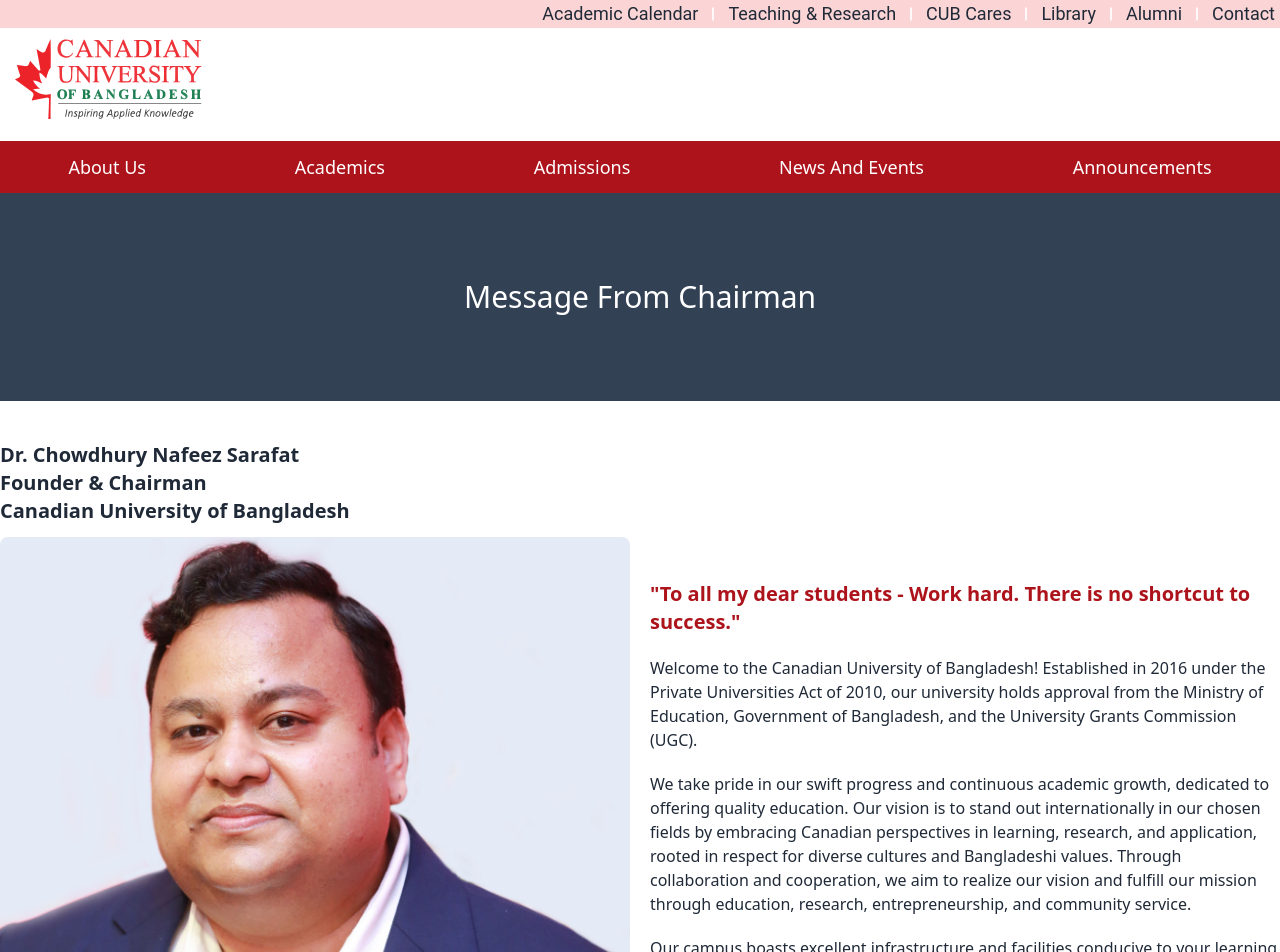
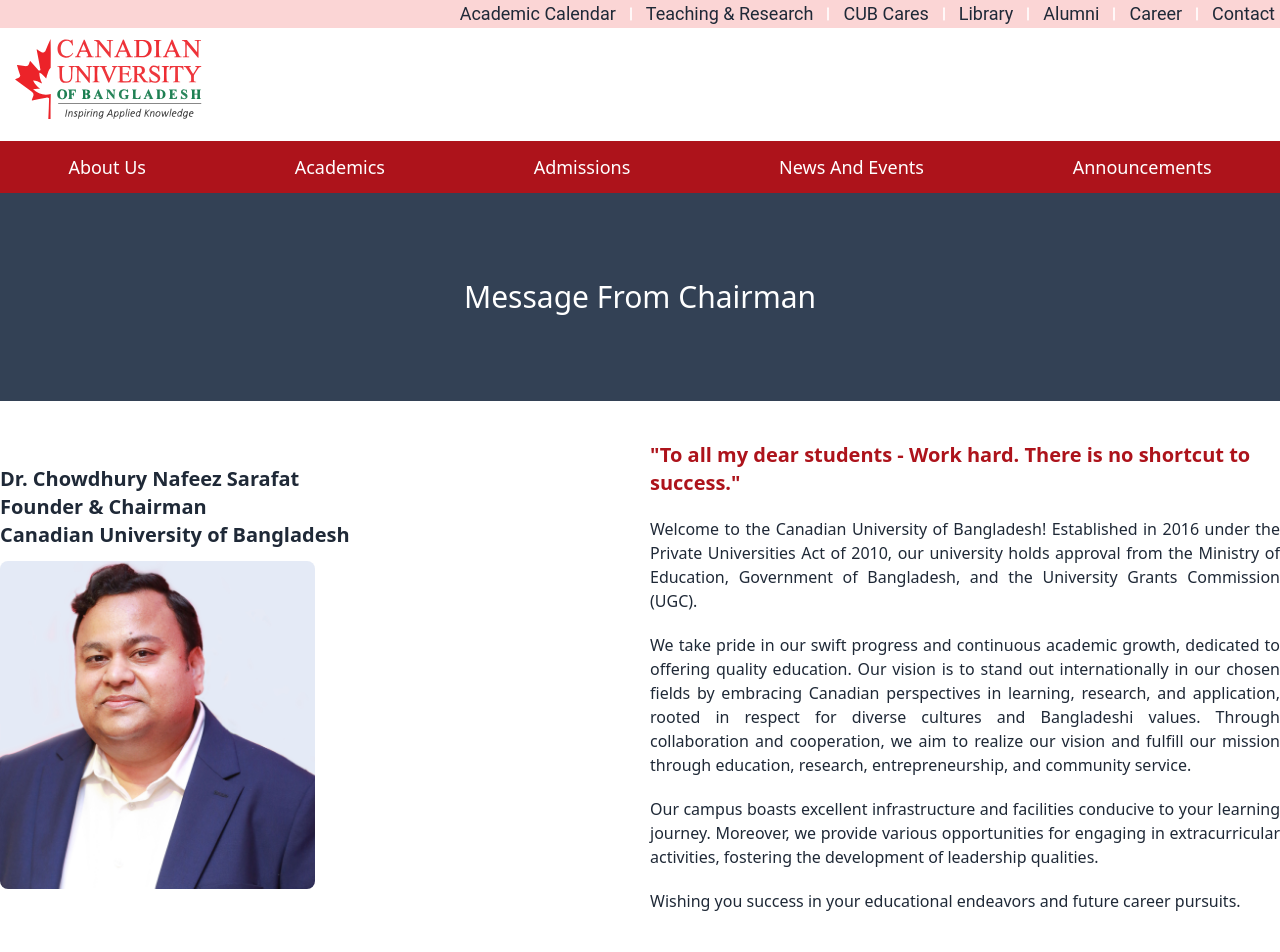
Before and after one commit to NahidRuhan/cub-web, a React (Vite) app: page /about-us/chairman-message in a window 1280 px wide. Shown: the top 952 px of the page. Built offline with nearby package versions, Linux system fonts and the light colour scheme.

Commit message:
updated 3

```diff
--- a/src/pages/home/Scholarship.jsx
+++ b/src/pages/home/Scholarship.jsx
@@ -11,7 +11,7 @@
                 backgroundPosition: 'center',
             }}
         >
-            <div className="flex flex-col justify-center items-center h-screen mx-3 lg:mx-auto lg:max-w-4xl xl:max-w-7xl 2xl:max-w-7xl pt-20 gap-3 lg:gap-10">
+            <div className="flex flex-col justify-center items-center h-screen mx-3 lg:mx-auto lg:max-w-4xl xl:max-w-7xl 2xl:max-w-7xl pt-36 gap-3 lg:gap-10">
                 <div className="flex flex-col gap-3 lg:gap-10 text-center">
                     <h1 className="font-roboto font-normal text-3xl lg:text-5xl">Scholarships and Financial Aid</h1>
                     <p className="font-nunito font-normal text-base lg:text-2xl">Each semester, Canadian University Of Bangladesh is proud to honor academically talented and exceptionally skilled students with a variety of scholarships and awards. The university annually awards more than 100 million takas as scholarships to both undergraduate and postgraduate students.</p>
--- a/src/shared/Message.jsx
+++ b/src/shared/Message.jsx
@@ -25,6 +25,7 @@
 <div className="lg:w-1/2 relative flex lg:flex-col flex-col-reverse">
             {isVisible && (
               <TypeAnimation
+              cursor={false}
               ref={animationRef}
               className="text-xl font-bold h-28 md:h-24 text-center md:text-left"
               style={{ whiteSpace: 'pre-line', display: 'block' }}
@@ -37,7 +38,7 @@
             />
             )}
             <img
-              className="w-full rounded-lg"
+              className="w-full lg:w-3/4 xl:w-1/2 rounded-lg"
               src={chairman}
               alt="Chairman"
             />
@@ -45,10 +46,10 @@
     <div className="lg:w-1/2">
         <div className="flex flex-col gap-5">
             <h1 className="text-xl font-semibold text-logoRed">&quot;To all my dear students - Work hard. There is no shortcut to success.&quot;</h1>
-            <p>Welcome to the Canadian University of Bangladesh! Established in 2016 under the Private Universities Act of 2010, our university holds approval from the Ministry of Education, Government of Bangladesh, and the University Grants Commission (UGC).</p>
-            <p>We take pride in our swift progress and continuous academic growth, dedicated to offering quality education. Our vision is to stand out internationally in our chosen fields by embracing Canadian perspectives in learning, research, and application, rooted in respect for diverse cultures and Bangladeshi values. Through collaboration and cooperation, we aim to realize our vision and fulfill our mission through education, research, entrepreneurship, and community service.</p>
-            <p>Our campus boasts excellent infrastructure and facilities conducive to your learning journey. Moreover, we provide various opportunities for engaging in extracurricular activities, fostering the development of leadership qualities.</p>
-            <p>Wishing you success in your educational endeavors and future career pursuits.</p>
+            <p className='text-justify'>Welcome to the Canadian University of Bangladesh! Established in 2016 under the Private Universities Act of 2010, our university holds approval from the Ministry of Education, Government of Bangladesh, and the University Grants Commission (UGC).</p>
+            <p className='text-justify'>We take pride in our swift progress and continuous academic growth, dedicated to offering quality education. Our vision is to stand out internationally in our chosen fields by embracing Canadian perspectives in learning, research, and application, rooted in respect for diverse cultures and Bangladeshi values. Through collaboration and cooperation, we aim to realize our vision and fulfill our mission through education, research, entrepreneurship, and community service.</p>
+            <p className='text-justify'>Our campus boasts excellent infrastructure and facilities conducive to your learning journey. Moreover, we provide various opportunities for engaging in extracurricular activities, fostering the development of leadership qualities.</p>
+            <p className='text-justify'>Wishing you success in your educational endeavors and future career pursuits.</p>
         </div>
     </div>
 </div>
--- a/src/shared/SecondaryNav.jsx
+++ b/src/shared/SecondaryNav.jsx
@@ -19,7 +19,7 @@
   };
   return (
     <div className="bg-red-200">
-      <div className="mx-3 lg:mx-auto lg:max-w-4xl xl:max-w-7xl 2xl:max-w-7xl hidden lg:flex gap-0 justify-end px- font-roboto font-normal text-lg text-center items-center">
+      <div className="mx-3 lg:mx-auto lg:max-w-4xl xl:max-w-7xl 2xl:max-w-7xl hidden lg:flex gap-0 justify-end font-roboto font-normal text-center items-center text-lg">
             <Link to='/academic-calender' className="nav-link"><p className="hover:text-red-500 nav-text">Academic Calendar</p></Link>
             <p className="text-white text-xl"><TbMinusVertical /></p>
             <Link to='/teaching-research' className="nav-link"><p className="hover:text-red-500 nav-text">Teaching &amp; Research</p></Link>
@@ -33,11 +33,9 @@
           <p className="hover:text-red-500 nav-text">CUB Cares</p>
           {showDropdown && (
             <div className="absolute bg-white p-2 mt-28 ml-0 w-32 rounded shadow-lg">
-              <Link><p className="text-black text-sm">SSW</p></Link>
-              <Link><p className="text-black text-sm">DSW</p></Link>
-              <Link><p className="text-black text-sm">Proctors Office</p></Link>
-              <Link to='/career'><p className="text-black text-sm">Career</p></Link>
-
+              <Link><p className="text-black text-base hover:text-logoRed">SSW</p></Link>
+              <Link><p className="text-black text-base hover:text-logoRed">DSW</p></Link>
+              <Link><p className="text-black text-base hover:text-logoRed">Proctors Office</p></Link>
             </div>
           )}
         </Link>
@@ -47,6 +45,8 @@
             <p className="text-white text-xl"><TbMinusVertical /></p>
             <Link to='/alumni' className="nav-link"><p className="hover:text-red-500 nav-text">Alumni</p></Link>
             <p className="text-white text-xl"><TbMinusVertical /></p>
+            <Link to='/career' className="nav-link"><p className="hover:text-red-500 nav-text">Career</p></Link>
+            <p className="text-white text-xl"><TbMinusVertical /></p>
             <Link to='/contact' className="nav-link"><p className="hover:text-red-500 nav-text">Contact</p></Link>
       </div>
     </div>
```
Also changed, not shown: src/pages/About/Leadership.jsx (+1 -1 lines), src/assets/latest2.jpg.
